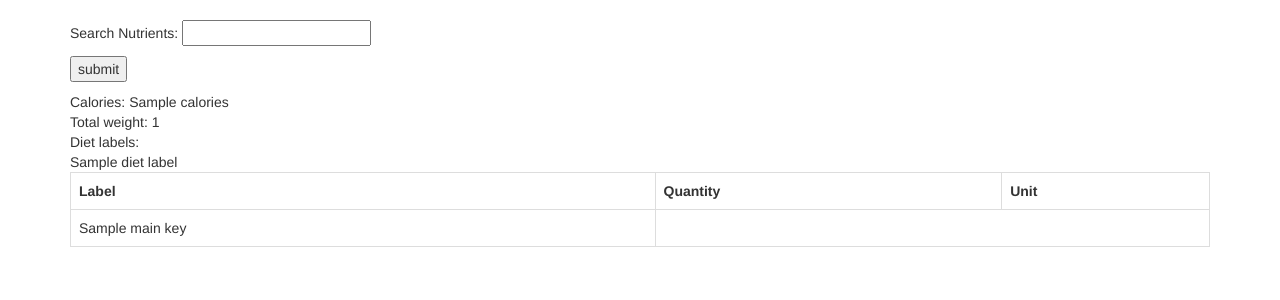
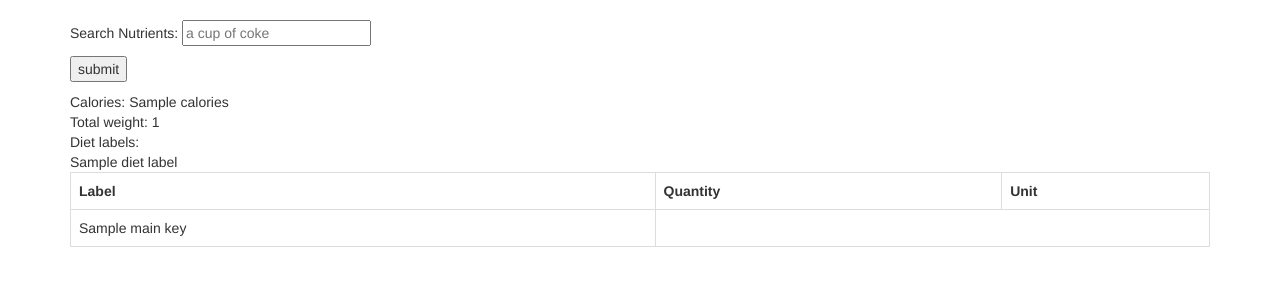
Before and after one commit to muneebulislam/eta_project, a Flask app: page /nutrients_search in a window 1280 px wide. Shown: the part 52-352 px from the top of the page. Run offline with Flask 2, Linux system fonts and the light colour scheme; a user stored in the database is signed in; tables that the repository leaves empty hold one stand-in row (values such as "Sample post"); a database or web service that is not in the repository returns one stand-in record (values such as "Sample title"); data that the repository does not hold is empty; some libraries are stand-ins or nearby versions.

Commit message:
added placeholders in input fields

```diff
--- a/app/templates/nutrient_display.html
+++ b/app/templates/nutrient_display.html
@@ -2,7 +2,7 @@
  {% extends "base.html" %}
  {% block app_content %}
     <form action = "" method='POST'>
-         <p>Search Nutrients: <input type = "text" name = "Search Nutrients" /></p>
+         <p>Search Nutrients: <input type = "text" name = "Search Nutrients" placeholder ="a cup of coke"/></p>
          <p><input type = "submit" value = "submit" /></p>
     </form>
         <div>
--- a/app/templates/recipe_display.html
+++ b/app/templates/recipe_display.html
@@ -2,7 +2,7 @@
  {% extends "base.html" %}
  {% block app_content %}
     <form action = "" method='POST'>
-         <p>Search Recipe: <input type = "text" name = "Search Recipe" /></p>
+         <p>Search Recipe: <input type = "text" name = "Search Recipe" placeholder ="chicken" /></p>
          <p><input type = "submit" value = "submit" /></p>
           </form>
 
```
